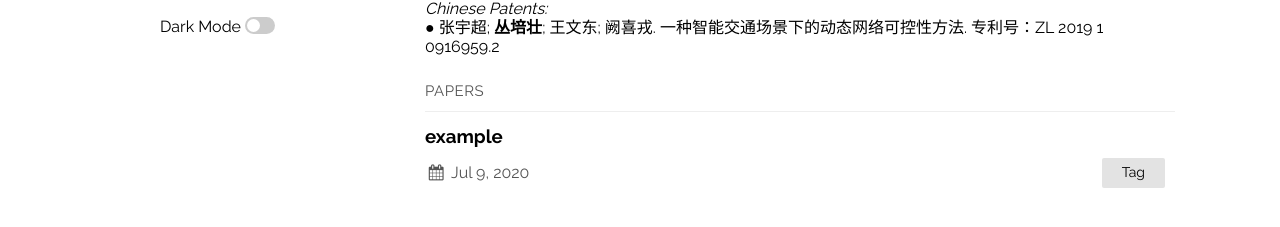
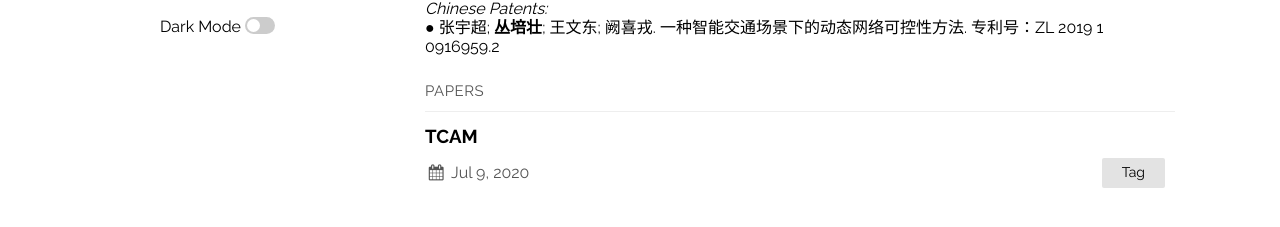
Before and after one commit to congpeizhuang/congpeizhuang.github.io, a Jekyll site: the page built from index.md, in a window 1280 px wide. Shown: the part 573-800 px from the top of the page. Built offline with Jekyll 4.4.1, drawn with Linux system fonts in a browser that asks for light colours.

Commit message:
Update 2019-03-23-welcome-to-jekyll.markdown

```diff
--- a/_posts/2019-03-23-welcome-to-jekyll.markdown
+++ b/_posts/2019-03-23-welcome-to-jekyll.markdown
@@ -1,8 +1,8 @@
 ---
 layout: post
-title:  "example"
+title:  "TCAM"
 date:   2020-07-09 21:03:36 +0530
 categories: Tag
 ---
-example
+LINKS
 [Paper Link](https://github.com/congpeizhuang/congpeizhuang.github.io/blob/master/assets/AIR.pdf)
```
